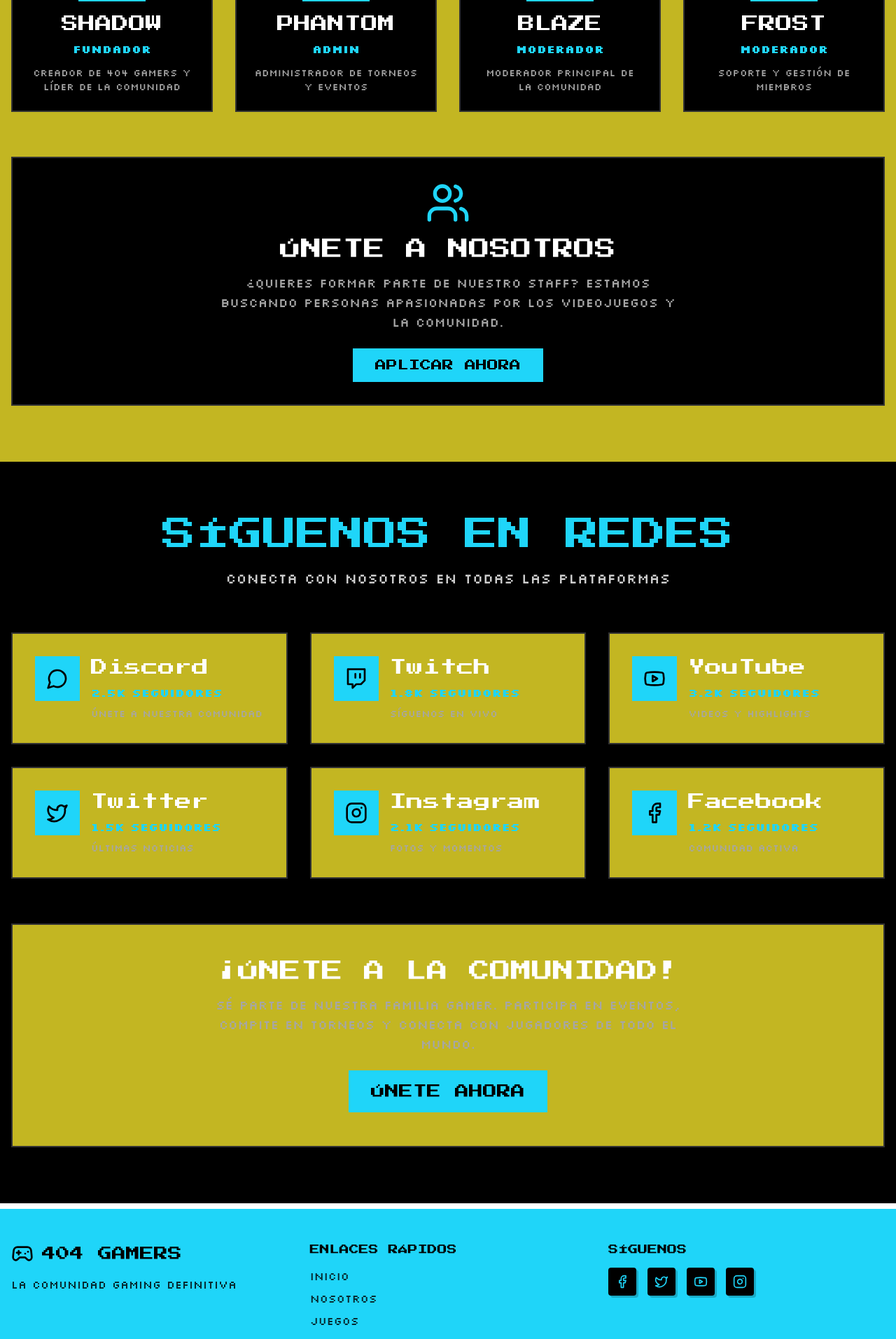
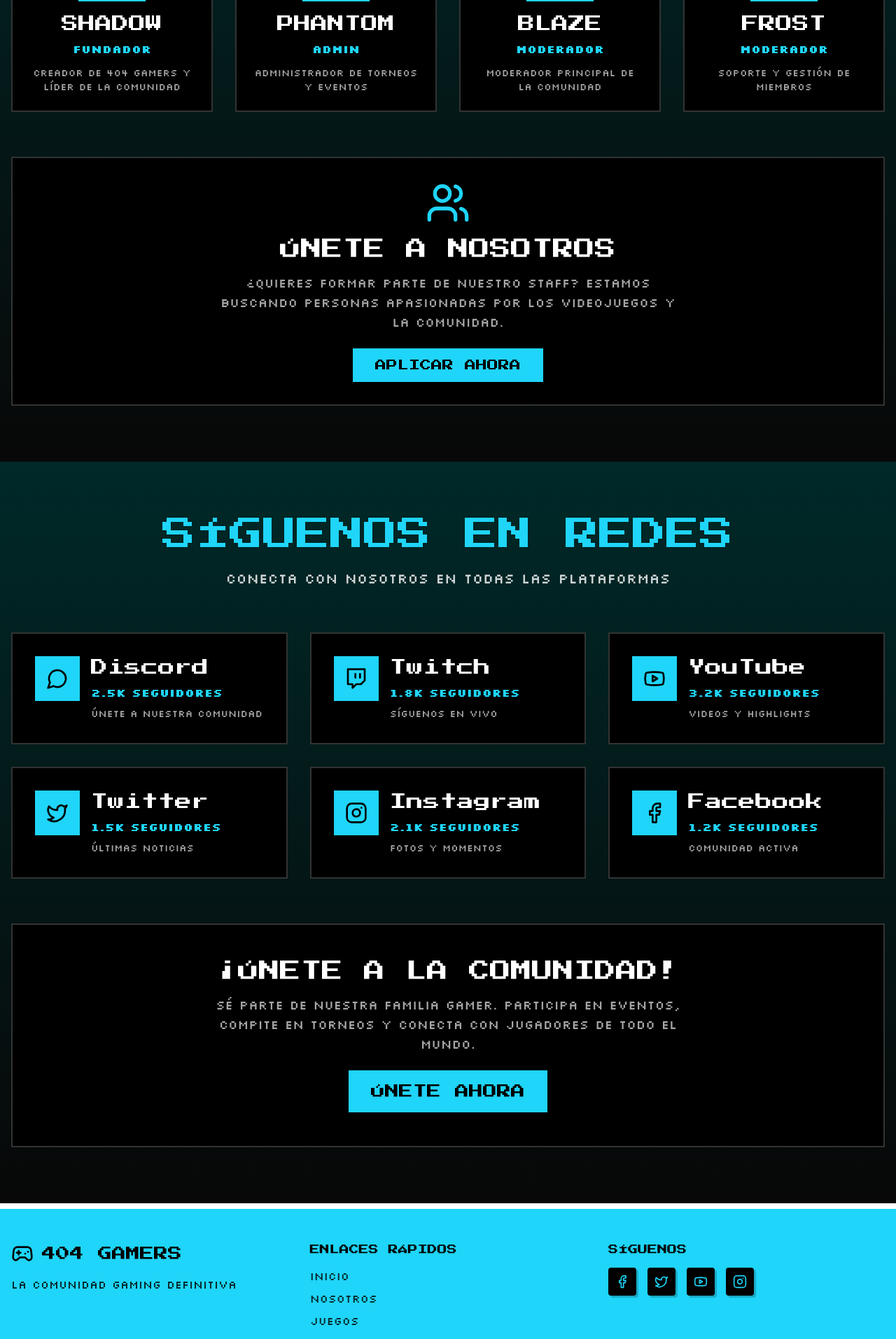
Before and after one commit to thegoatoliver21-lab/eastward-sparkle-52992, a React (Vite) app: page / in a window 1280 px wide. Shown: the part 4124-6038 px from the top of the page at 70% size. Built offline with nearby package versions, Linux system fonts and the light colour scheme; the HTML template or start-up script is replaced by a standard one.

Commit message:
Apply consistent background to all sections

```diff
--- a/src/components/Members.tsx
+++ b/src/components/Members.tsx
@@ -29,7 +29,7 @@ export const Members = () => {
   ];
 
   return (
-    <section id="members" className="py-20 px-4 bg-secondary">
+    <section id="members" className="py-20 px-4" style={{ background: 'var(--gradient-hero)' }}>
       <div className="max-w-7xl mx-auto">
         <div className="text-center mb-16">
           <h2 className="font-pixel text-4xl md:text-5xl mb-6 text-primary">
--- a/src/components/SocialNetworks.tsx
+++ b/src/components/SocialNetworks.tsx
@@ -53,7 +53,7 @@ export const SocialNetworks = () => {
   ];
 
   return (
-    <section id="social" className="py-20 px-4 bg-background">
+    <section id="social" className="py-20 px-4" style={{ background: 'var(--gradient-hero)' }}>
       <div className="max-w-7xl mx-auto">
         <div className="text-center mb-16">
           <h2 className="font-pixel text-4xl md:text-5xl mb-6 text-primary">
@@ -71,7 +71,7 @@ export const SocialNetworks = () => {
               <a
                 key={index}
                 href={social.link}
-                className={`bg-secondary border-2 border-border p-8 hover:scale-105 transition-all group ${social.color} block`}
+                className={`bg-background border-2 border-border p-8 hover:scale-105 transition-all group ${social.color} block`}
               >
                 <div className="flex items-start gap-4">
                   <div className="w-16 h-16 bg-primary flex items-center justify-center group-hover:rotate-12 transition-transform flex-shrink-0">
@@ -95,7 +95,7 @@ export const SocialNetworks = () => {
           })}
         </div>
 
-        <div className="mt-16 text-center bg-secondary border-2 border-border p-12 hover:border-primary transition-all">
+        <div className="mt-16 text-center bg-background border-2 border-border p-12 hover:border-primary transition-all">
           <h3 className="font-pixel text-3xl mb-4">
             ¡ÚNETE A LA COMUNIDAD!
           </h3>
```
